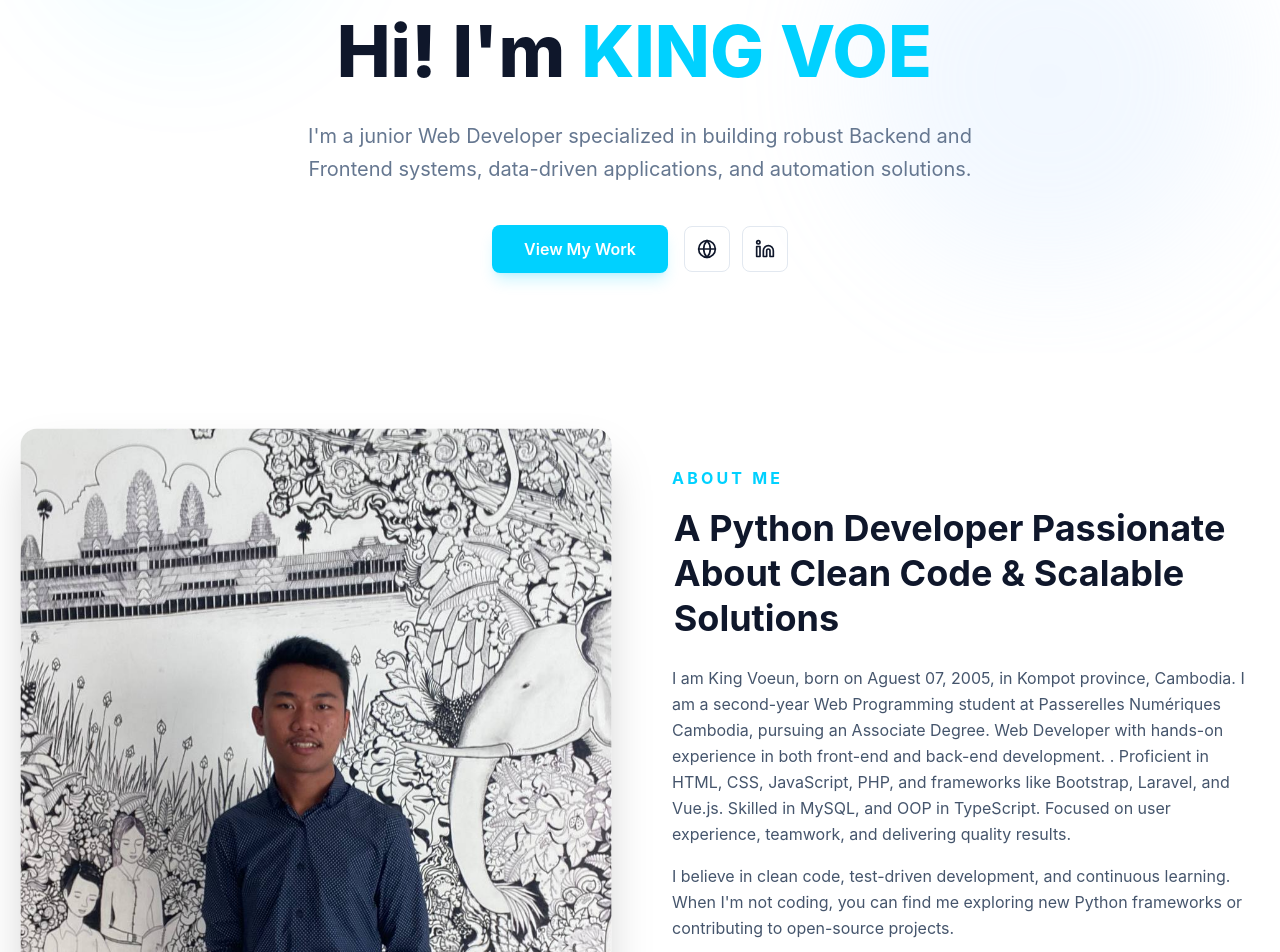
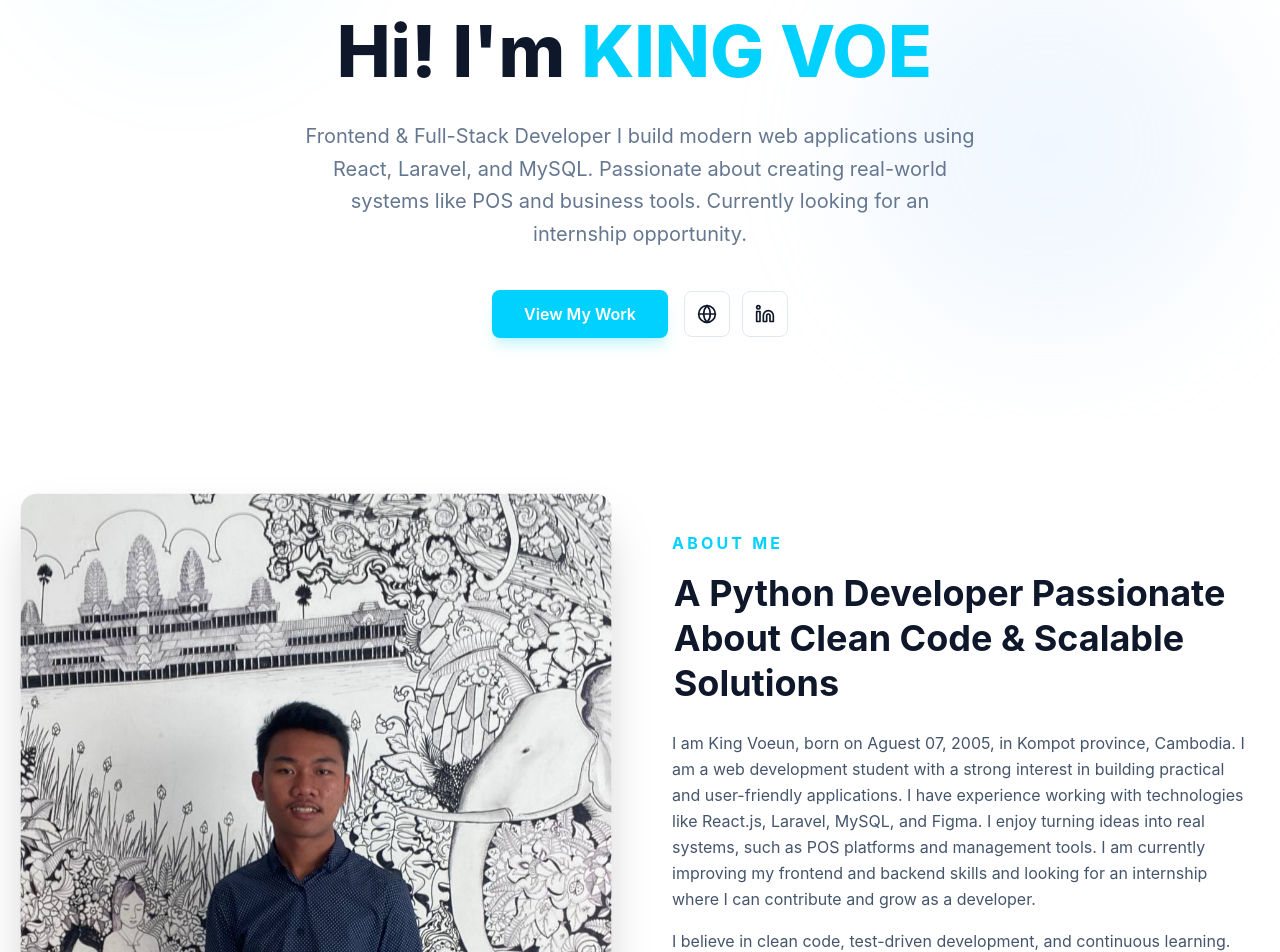
Before and after one commit to voeunking/King-Portfolio, a React (Vite) app: page / in a window 1280 px wide. Shown: the part 400-1352 px from the top of the page. Built offline with nearby package versions, Linux system fonts and the light colour scheme.

Commit message:
update information

```diff
--- a/src/App.tsx
+++ b/src/App.tsx
@@ -289,7 +289,12 @@ const Hero = () => {
           }}
           className="text-lg md:text-xl text-slate-500 max-w-2xl mx-auto mb-10 leading-relaxed"
         >
-          I'm a junior Web Developer specialized in building robust Backend and Frontend systems, data-driven applications, and automation solutions.
+        Frontend & Full-Stack Developer
+
+        I build modern web applications using React, Laravel, and MySQL.
+        Passionate about creating real-world systems like POS and business tools.
+
+         Currently looking for an internship opportunity.
         </motion.p>
 
         <motion.div
@@ -413,7 +418,11 @@ const About = () => {
               viewport={{ once: true }}
               transition={{ duration: 0.6, delay: 0.6 }}
             >
-              I am King Voeun, born on Aguest 07, 2005, in Kompot province, Cambodia. I am a second-year Web Programming student at Passerelles Numériques Cambodia, pursuing an Associate Degree. Web Developer with hands-on experience in both front-end and back-end development. . Proficient in HTML, CSS, JavaScript, PHP, and frameworks like Bootstrap, Laravel, and Vue.js. Skilled in MySQL, and OOP in TypeScript. Focused on user experience, teamwork, and delivering quality results.
+              I am King Voeun, born on Aguest 07, 2005, in Kompot province, Cambodia. I am a web development student with a strong interest in building practical and user-friendly applications.
+
+I have experience working with technologies like React.js, Laravel, MySQL, and Figma. I enjoy turning ideas into real systems, such as POS platforms and management tools.
+
+I am currently improving my frontend and backend skills and looking for an internship where I can contribute and grow as a developer.
             </motion.p>
             <motion.p
               initial={{ opacity: 0 }}
```
